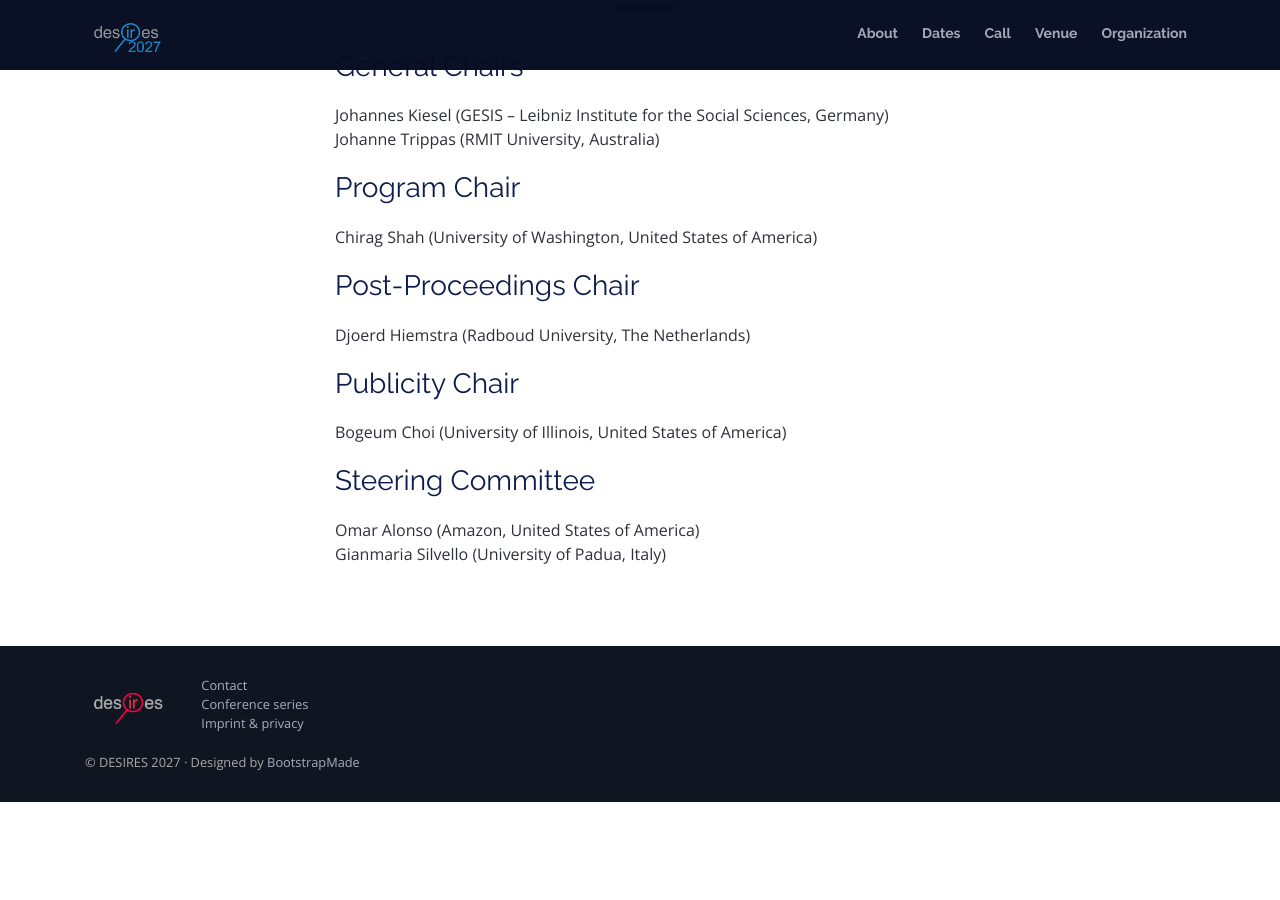
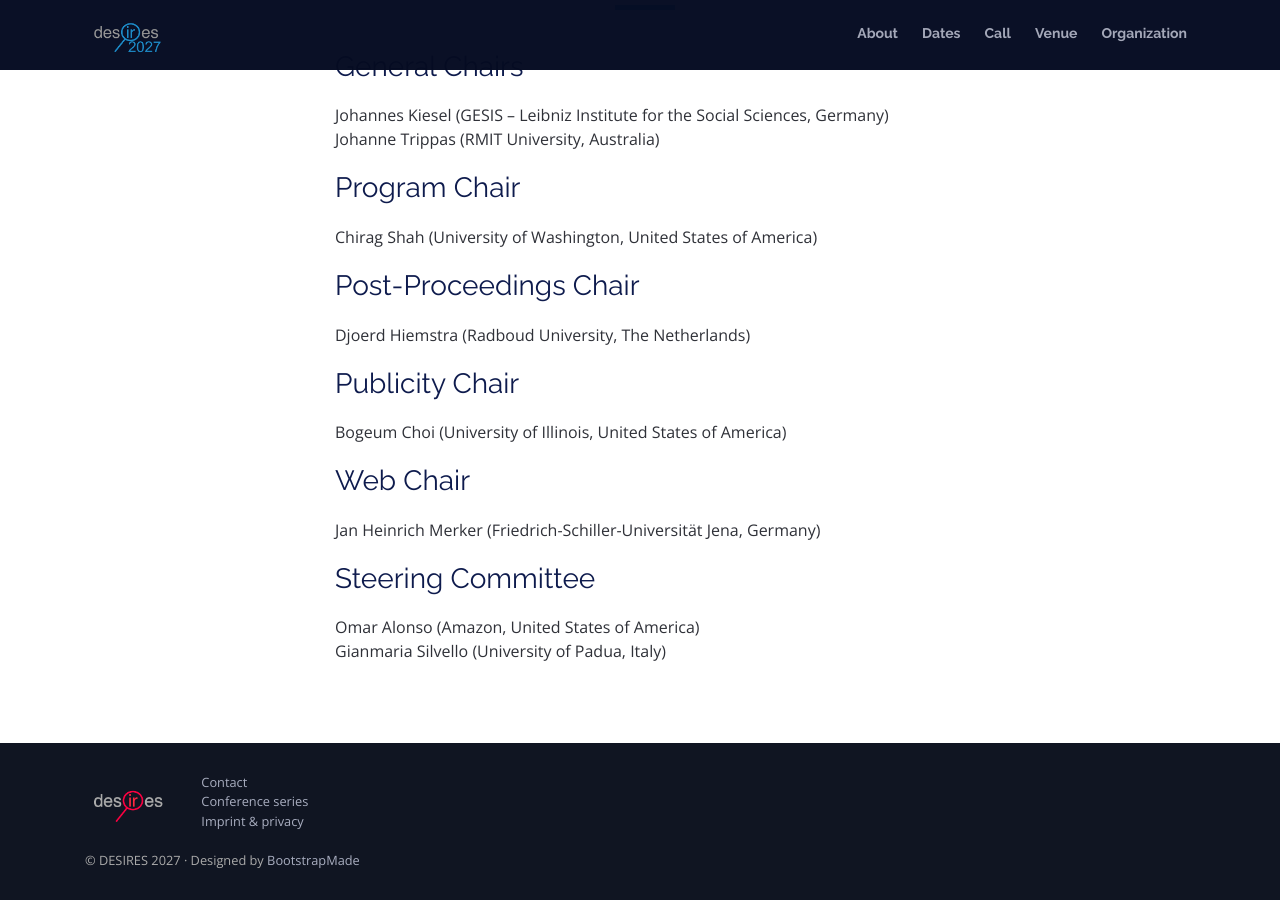
Before and after one commit to desires-conf/desires-conf.github.io, a Jekyll site: the page built from 2027/index.html, in a window 1280 px wide and 900 px high, scrolled down 4341 px. Built offline with Jekyll 4.4.1, drawn with Linux system fonts in a browser that asks for light colours; nearby versions of some CDN libraries; before the commit the page ends 5143 px from its top, so only the background shows below that.

Commit message:
Update index.html

```diff
--- a/2027/index.html
+++ b/2027/index.html
@@ -159,6 +159,11 @@ layout: base
       Bogeum Choi (University of Illinois, United States of America)
       </p>
 
+      <h3>Web Chair</h3>
+      <p>
+      Jan Heinrich Merker (Friedrich-Schiller-Universität Jena, Germany)
+      </p>
+
       <h3>Steering Committee</h3>
       <p>
       Omar Alonso (Amazon, United States of America)<br>
```
